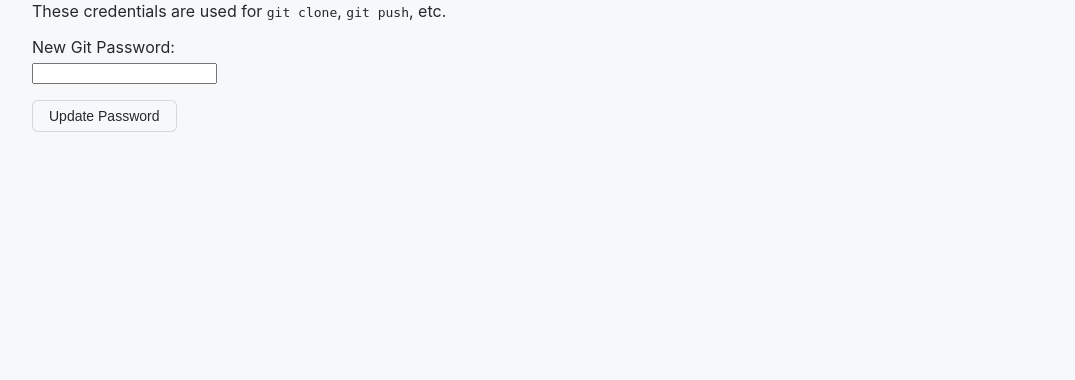
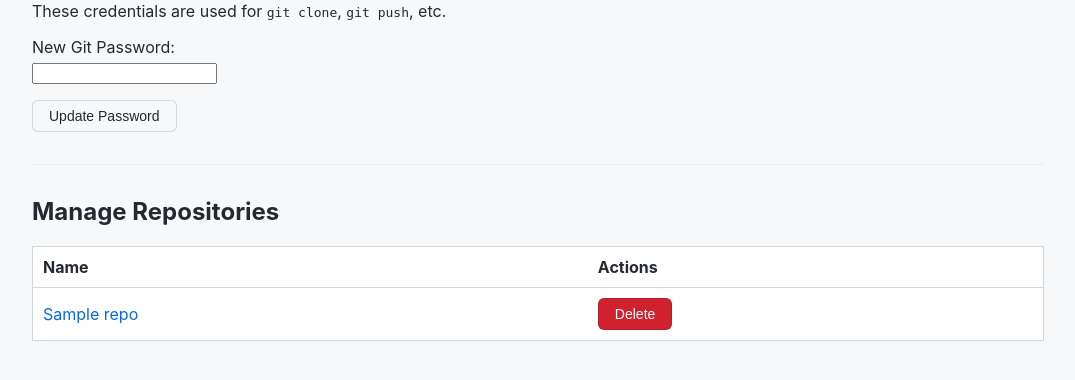
Before and after one commit to MetroWind/baregit, a Flask app: template templates/settings.html in a window 1280 px wide. Shown: the part 218-598 px from the top of the page, without its empty margins (102-1177 px from the left). Run offline with Flask 3, Linux system fonts and the light colour scheme; the template is opened without the code that fills it: most values are stand-ins (such as "Sample title", 1, 10 or a date in 2020); parts of the project's set-up code (start-up, migrations or seed data) failed here and were passed over.

Commit message:
feat: Add ability to delete repositories
- Implement delete_repo in git_utils to remove files from disk
- Add POST /settings/delete/<repo_name> route with ownership verification
- Update settings UI to list user repositories with deletion confirmation
- Update design documentation with deletion functionality

```diff
--- a/src/app.py
+++ b/src/app.py
@@ -125,7 +125,40 @@ def user_settings():
         flash("Git password updated successfully.")
         return redirect(url_for('index'))
 
-    return render_template('settings.html')
+    conn = database.get_db()
+    repos = conn.execute("SELECT * FROM repos WHERE owner_id = ?", (session['user_id'],)).fetchall()
+    conn.close()
+
+    return render_template('settings.html', repos=repos)
+
+@app.route('/settings/delete/<repo_name>', methods=['POST'])
+@login_required
+def delete_repo_route(repo_name):
+    conn = database.get_db()
+    try:
+        repo = conn.execute("SELECT * FROM repos WHERE name = ?", (repo_name,)).fetchone()
+        if not repo:
+            abort(404)
+
+        if repo['owner_id'] != session['user_id']:
+            abort(403)
+
+        # Delete from disk
+        try:
+            git_utils.delete_repo(repo_name)
+        except Exception as e:
+            flash(f"Error deleting repository files: {e}")
+            return redirect(url_for('user_settings'))
+
+        # Delete from DB
+        conn.execute("DELETE FROM repos WHERE id = ?", (repo['id'],))
+        conn.commit()
+
+        flash(f"Repository '{repo_name}' deleted successfully.")
+    finally:
+        conn.close()
+
+    return redirect(url_for('user_settings'))
 
 @app.route('/<repo_name>/')
 def view_repo(repo_name):
--- a/src/git_utils.py
+++ b/src/git_utils.py
@@ -177,6 +177,12 @@ def init_bare_repo(repo_name):
 
     subprocess.run(['git'] + args + [repo_path], check=True)
 
+def delete_repo(repo_name):
+    import shutil
+    repo_path = get_repo_path(repo_name)
+    if os.path.exists(repo_path):
+        shutil.rmtree(repo_path)
+
 def get_refs(repo_name):
     # Returns a list of ref names (branches and tags)
     # git for-each-ref --format='%(refname:short)' refs/heads refs/tags
--- a/templates/settings.html
+++ b/templates/settings.html
@@ -16,4 +16,32 @@
 
         <button type="submit" class="btn">Update Password</button>
     </form>
+
+    <hr style="margin: 2rem 0; border: 0; border-top: 1px solid #eaecef;">
+
+    <h2>Manage Repositories</h2>
+    <table>
+        <thead>
+            <tr>
+                <th>Name</th>
+                <th>Actions</th>
+            </tr>
+        </thead>
+        <tbody>
+            {% for repo in repos %}
+            <tr>
+                <td><a href="{{ url_for('view_repo', repo_name=repo.name) }}">{{ repo.name }}</a></td>
+                <td>
+                    <form action="{{ url_for('delete_repo_route', repo_name=repo.name) }}" method="post" onsubmit="return confirm('Are you sure you want to delete this repository? This action cannot be undone.');" style="display: inline;">
+                        <button type="submit" class="btn" style="background-color: #cf222e; color: white; border-color: rgba(27,31,35,0.15);">Delete</button>
+                    </form>
+                </td>
+            </tr>
+            {% else %}
+            <tr>
+                <td colspan="2">No repositories found.</td>
+            </tr>
+            {% endfor %}
+        </tbody>
+    </table>
 {% endblock %}
```
Also changed, not shown: design.md (+3 -0 lines).
